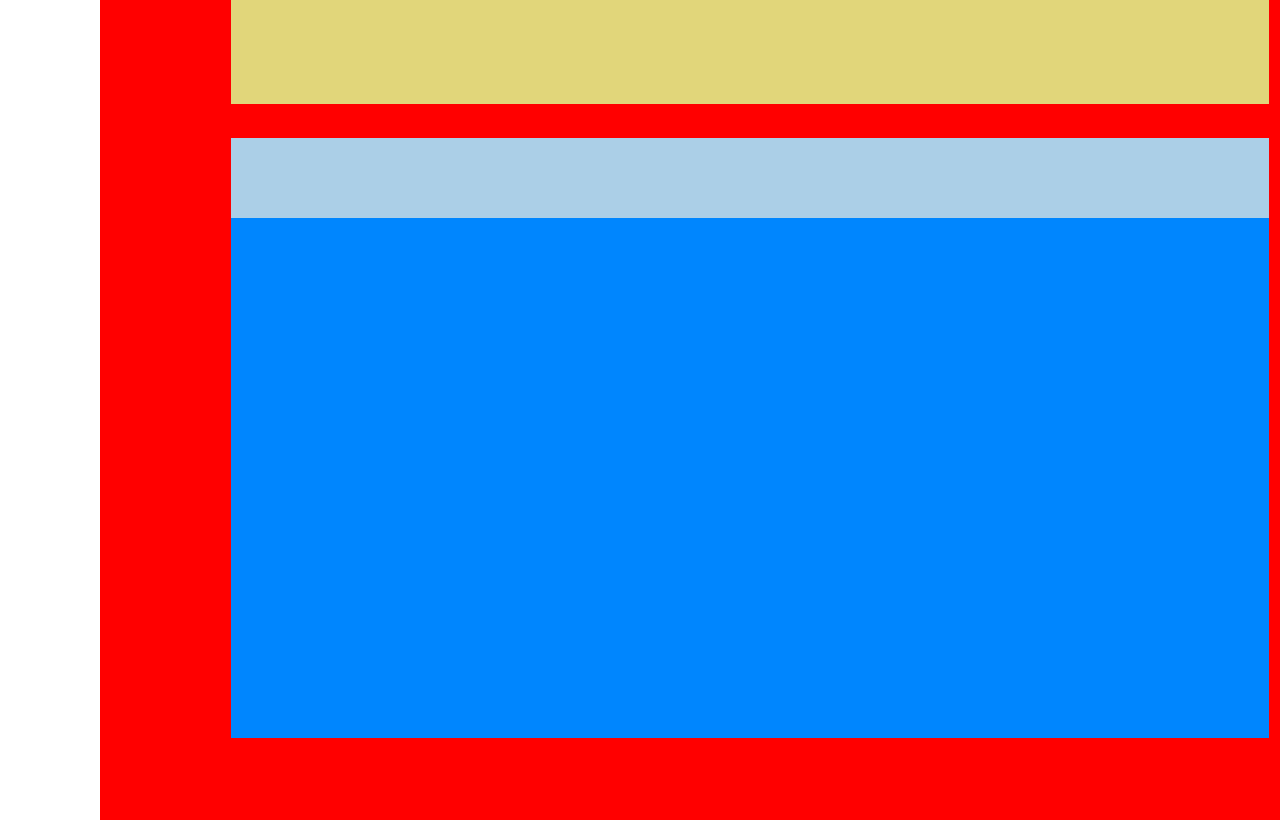
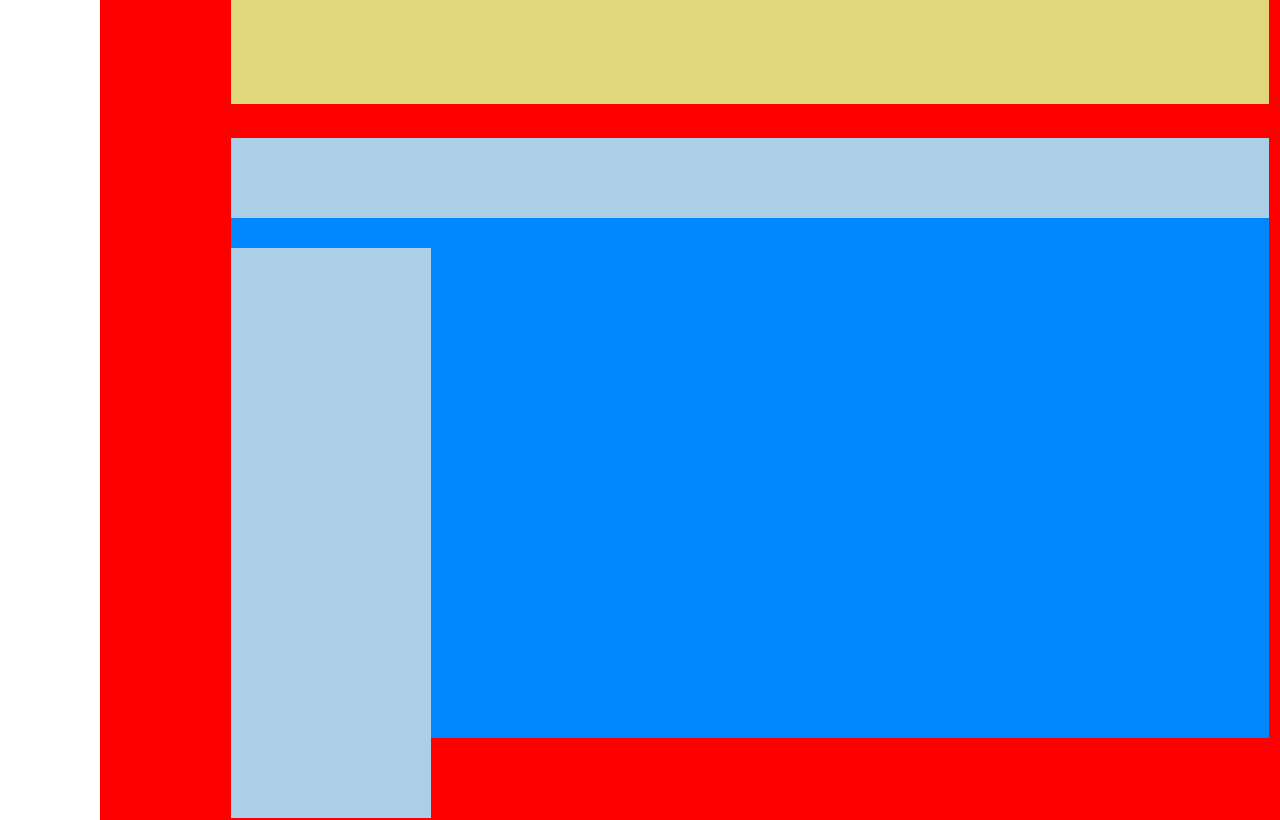
Before and after one commit to francs2812/htmlcss-struttura-wp, a plain HTML site: page index.html in a window 1280 px wide. Shown: the part 580-1400 px from the top of the page. Drawn offline with Linux system fonts and the light colour scheme.

Commit message:
aside left

```diff
--- a/css/style.css
+++ b/css/style.css
@@ -15,7 +15,7 @@ body{
 }
 
 /* commit */
-.clearfix::after {
+.clearfix ::after {
     content: "";
     display: table;
     clear: both;
@@ -44,6 +44,7 @@ main{
     width: 100%;
     margin-top: 30px;
     background-color: #0086FE;
+    padding-bottom: 30px;
 }
 
 main>.top {
@@ -52,3 +53,10 @@ main>.top {
     background-color: #ABCFE7;
     margin-bottom: 30px;
 }
+
+aside.left{
+    width: 200px;
+    height: 100%;
+    background-color: #ABCFE7;
+    float: left;
+}
--- a/index.html
+++ b/index.html
@@ -14,7 +14,7 @@
         <div>
 
         </div>
-        <main>
+        <main class="clearfix">
             <div class="top">
 
             </div>
```
